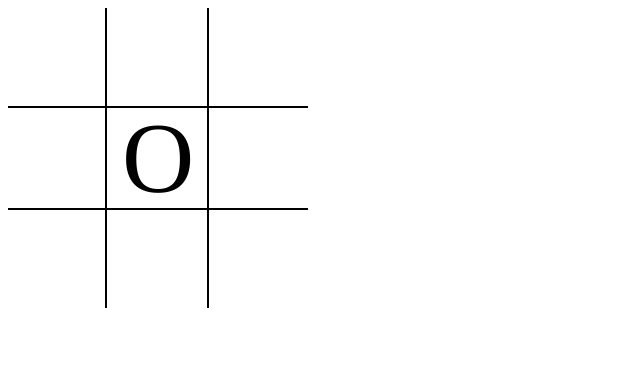
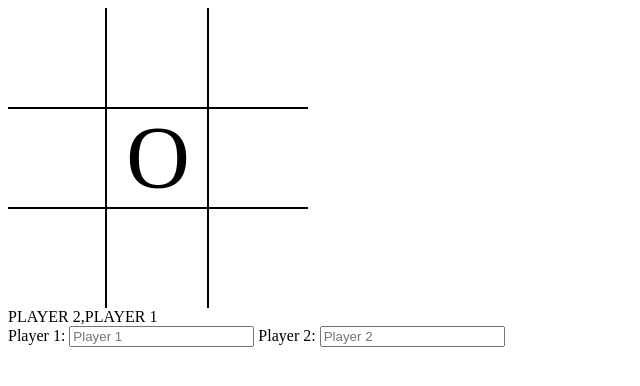
Before and after one commit to MikeCodesSomething/noughts-and-crosses, a plain HTML site: page index.html in a window 1280 px wide. Both pictures are taken after a click on the element 158 px from the left and 158 px from the top of the page. Shown: the whole page, without its empty margins (0-640 px from the left). Drawn offline with Linux system fonts and the light colour scheme.

Commit message:
Add a log to the page, needs improvement

```diff
--- a/index.html
+++ b/index.html
@@ -10,5 +10,11 @@
 </head>
 <body>
     <div id="grid-container"></div>
+    <div id="log-container"></div>
+    <label for="player-1-name">Player 1:</label>
+    <input type="text" name="player-1-name" id="player-1-name" placeholder="Player 1">
+    <label for="player-2-name">Player 2:</label>
+    <input type="text" name="player-2-name" id="player-2-name" placeholder="Player 2">
+
 </body>
 </html>
--- a/script.js
+++ b/script.js
@@ -60,6 +60,7 @@ const gameBoard = (() => {
 
 const gameController = (() => {
     let players = [];
+    let gameLog = [];
 
     const createPlayer = (name) => {
         let piece = 'X';
@@ -83,10 +84,10 @@ const gameController = (() => {
             activePlayer === players[0] ? activePlayer = players[1] : activePlayer = players[0];
             }
             //if game is over log the result
-            if(gameOverStatus === 'draw') console.log("Game over, it's a draw!")
-            else if(gameOverStatus !== false) console.log(`Game over! ${gameOverStatus}'s win`);
+            if(gameOverStatus === 'draw') updateGameLog("Game over, it's a draw!")
+            else if(gameOverStatus !== false) updateGameLog(`Game over! ${gameOverStatus}'s win`);
         }
-        else console.log("Can't choose that cell, try again")
+        else updateGameLog("Can't choose that cell, try again")
     }
 
     const gameOverCheck = () => {
@@ -102,7 +103,7 @@ const gameController = (() => {
             for(j = 0; j < numberOfColumns; j++) {
                 row.push(board[rowFirstIndex + j].state)
             }
-            console.log(row);
+
             let rowAllSameState = row.every((state) => state === row[0])
             if(row[0]!= null && rowAllSameState) return row[0];
             }
@@ -152,15 +153,21 @@ const gameController = (() => {
         return false;
     }
 
+    const updateGameLog = (logEntry) => {
+        gameLog.unshift(logEntry);
+        console.log(gameLog);
+    }
+
     //Initialise
 
     players.push(createPlayer('PLAYER 1'));
     players.push(createPlayer('PLAYER 2'));
     let activePlayer = players[0];
-    console.log(players);
+    updateGameLog(players[0].name);
+    updateGameLog(players[1].name);
 
 
-    return {placePiece, updatePlayerName};
+    return {placePiece, updatePlayerName, gameLog};
 
 
 
@@ -189,8 +196,8 @@ const displayController = (() => {
         for (let i = 0; i < numberOfRows; i++) {
             let boardRow = document.createElement('div');
             boardRow.classList.add('board-row')
-            let cellHeight = gameBoardContainer.offsetHeight / numberOfRows;
-            let cellWidth = gameBoardContainer.offsetHeight / numberOfColumns;
+            let cellHeight = gameBoardContainer.offsetHeight / numberOfRows -2;
+            let cellWidth = gameBoardContainer.offsetHeight / numberOfColumns -2;
             for (let j = 0; j < numberOfColumns; j++) {
                 let cellIndex = i*numberOfColumns + j
                 let cellDiv = createCell(board[cellIndex]);
@@ -200,12 +207,17 @@ const displayController = (() => {
                 cellDiv.style.lineHeight = `${cellHeight}px`;
 
                 //Trick to size the O's and X's to be as big as will fit
-                cellDiv.style.fontSize = `${Math.min(cellHeight, cellWidth)}px`;
+                cellDiv.style.fontSize = `${Math.min(cellHeight, cellWidth)-10}px`;
 
                 boardRow.appendChild(cellDiv);
             }
            gameBoardContainer.appendChild(boardRow);
         }
+        renderGameLog();
+    }
+
+    const renderGameLog = () => {
+        gameLogDisplay.textContent = gameController.gameLog;
     }
 
     const createCell = (cell) => {
@@ -214,7 +226,6 @@ const displayController = (() => {
         cellDiv.setAttribute('data-row',cell.row);
         cellDiv.setAttribute('data-column',cell.column);
         return cellDiv
-        // console.log(`${cell.row}-${cell.column}`)
     }
 
     const playerClick = (event) => {
@@ -236,7 +247,11 @@ const displayController = (() => {
     //Initialise
     //Cache DOM elements:
     const gameBoardContainer = document.getElementById("grid-container");
-    gameBoardContainer.addEventListener('click', playerClick)
+    gameBoardContainer.addEventListener('click', playerClick);
+    const player1NameInput = document.getElementById("player-1");
+    const player2NameInput = document.getElementById("player-2");
+    const gameLogDisplay = document.getElementById("log-container");
+
     //Render the board
     render();
 
```
